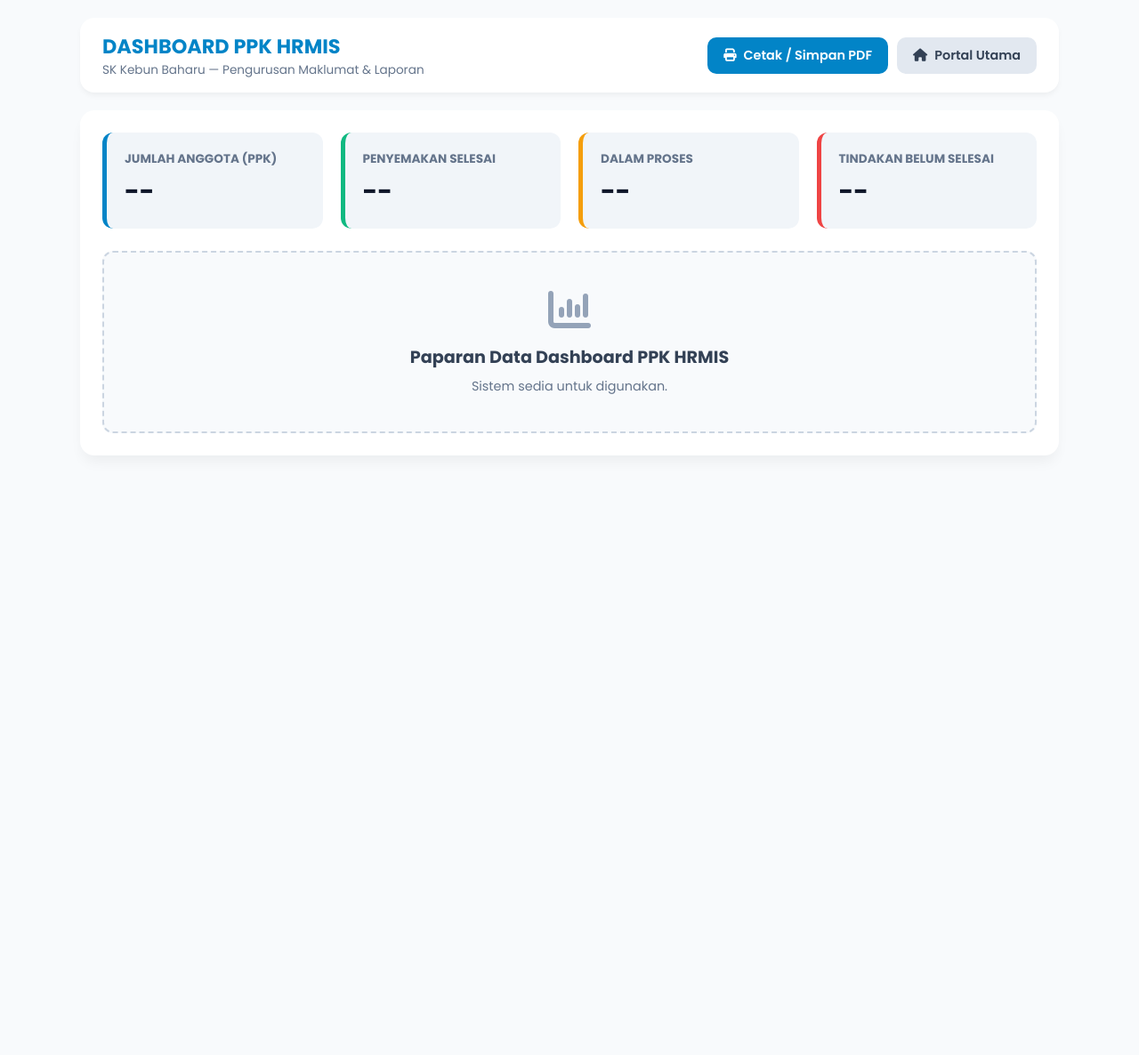
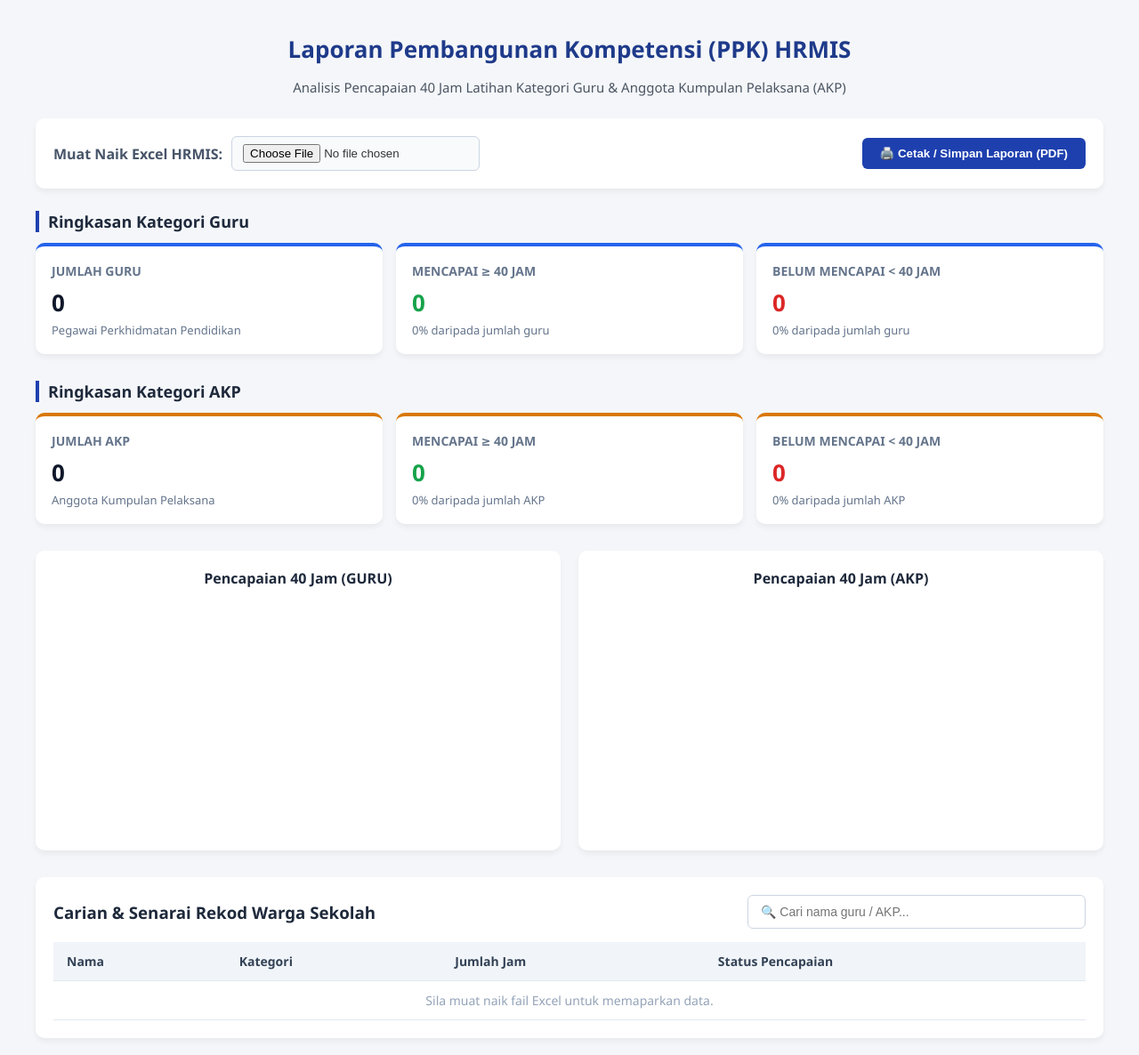
Before and after one commit to ELLY-SUHAILEE/PPK-HRMIS-SK-KEBUN-BAHARU, a plain HTML site: page index.html in a window 1280 px wide. Shown: the whole page at 89% size. Before the commit the page ends 800 px from the top, so only its background shows below. Drawn offline with nearby package versions, Linux system fonts and the light colour scheme.

Commit message:
Update index.html

```diff
--- a/index.html
+++ b/index.html
@@ -3,138 +3,270 @@
 <head>
     <meta charset="UTF-8">
     <meta name="viewport" content="width=device-width, initial-scale=1.0">
-    <title>Dashboard PPK HRMIS - SK Kebun Baharu</title>
-    <!-- Google Fonts & FontAwesome Icons -->
-    <link href="https://fonts.googleapis.com/css2?family=Poppins:wght@400;600;700&display=swap" rel="stylesheet">
-    <link rel="stylesheet" href="https://cdnjs.cloudflare.com/ajax/libs/font-awesome/6.4.0/css/all.min.css">
+    <title>Dashboard PPK HRMIS - Guru & AKP</title>
+
+    <!-- Chart.js & SheetJS CDN -->
+    <script src="https://cdn.jsdelivr.net/npm/chart.js"></script>
+    <script src="https://cdn.jsdelivr.net/npm/xlsx@0.18.5/dist/xlsx.full.min.js"></script>
 
     <style>
-        * { margin: 0; padding: 0; box-sizing: border-box; font-family: 'Poppins', sans-serif; }
-        body { background-color: #f8fafc; color: #1e293b; padding: 20px; }
+        body {
+            font-family: 'Segoe UI', Tahoma, Geneva, Verdana, sans-serif;
+            background-color: #f4f6f9;
+            margin: 0;
+            padding: 20px;
+            color: #333;
+        }
+        .container { max-width: 1200px; margin: 0 auto; }
 
-        .header-bar {
-            max-width: 1100px;
-            margin: 0 auto 20px;
+        .header-title {
+            text-align: center;
+            color: #1e3a8a;
+            margin-bottom: 5px;
+            font-size: 26px;
+        }
+        .header-subtitle {
+            text-align: center;
+            color: #4b5563;
+            margin-bottom: 25px;
+            font-size: 15px;
+        }
+
+        /* Action & Upload Section */
+        .action-card {
+            background: white;
+            padding: 20px;
+            border-radius: 10px;
+            box-shadow: 0 4px 6px rgba(0,0,0,0.05);
             display: flex;
             justify-content: space-between;
             align-items: center;
-            background: #ffffff;
-            padding: 15px 25px;
-            border-radius: 16px;
-            box-shadow: 0 4px 6px -1px rgba(0,0,0,0.05);
+            flex-wrap: wrap;
+            gap: 15px;
+            margin-bottom: 25px;
+        }
+        .file-input-wrapper {
+            display: flex;
+            align-items: center;
+            gap: 10px;
+        }
+        input[type="file"] {
+            padding: 8px 12px;
+            border: 1px solid #cbd5e1;
+            border-radius: 6px;
+            background: #f8fafc;
+        }
+        .btn-print {
+            background-color: #1e40af;
+            color: white;
+            border: none;
+            padding: 10px 20px;
+            border-radius: 6px;
+            font-weight: bold;
+            cursor: pointer;
+            display: flex;
+            align-items: center;
+            gap: 8px;
+            transition: background 0.2s;
+        }
+        .btn-print:hover { background-color: #1e3a8a; }
+
+        /* KPI Section */
+        .kpi-section-title {
+            font-size: 18px;
+            font-weight: bold;
+            color: #1e293b;
+            margin-bottom: 12px;
+            border-left: 4px solid #1e40af;
+            padding-left: 10px;
+        }
+        .kpi-grid {
+            display: grid;
+            grid-template-columns: repeat(auto-fit, minmax(240px, 1fr));
+            gap: 15px;
+            margin-bottom: 30px;
+        }
+        .card {
+            background: white;
+            padding: 18px;
+            border-radius: 10px;
+            box-shadow: 0 4px 6px rgba(0,0,0,0.05);
+            border-top: 4px solid #94a3b8;
+        }
+        .card.guru { border-top-color: #2563eb; }
+        .card.akp { border-top-color: #d97706; }
+        .card h4 { margin: 0 0 8px 0; color: #64748b; font-size: 14px; text-transform: uppercase; }
+        .card .big-num { font-size: 26px; font-weight: bold; color: #0f172a; margin-bottom: 4px; }
+        .card .sub-text { font-size: 13px; color: #64748b; }
+        .text-green { color: #16a34a !important; }
+        .text-red { color: #dc2626 !important; }
+
+        /* Charts Section */
+        .charts-grid {
+            display: grid;
+            grid-template-columns: 1fr 1fr;
+            gap: 20px;
+            margin-bottom: 30px;
+        }
+        .chart-box {
+            background: white;
+            padding: 20px;
+            border-radius: 10px;
+            box-shadow: 0 4px 6px rgba(0,0,0,0.05);
+            text-align: center;
+        }
+        .chart-box h3 { margin-top: 0; color: #1e293b; font-size: 16px; margin-bottom: 15px; }
+        .chart-container { position: relative; height: 260px; width: 100%; display: flex; justify-content: center; }
+
+        /* Search & Table Section */
+        .search-box-card {
+            background: white;
+            padding: 20px;
+            border-radius: 10px;
+            box-shadow: 0 4px 6px rgba(0,0,0,0.05);
+            margin-bottom: 30px;
+        }
+        .search-header {
+            display: flex;
+            justify-content: space-between;
+            align-items: center;
+            margin-bottom: 15px;
+            flex-wrap: wrap;
+            gap: 10px;
+        }
+        .search-input {
+            width: 100%;
+            max-width: 350px;
+            padding: 10px 14px;
+            border: 1px solid #cbd5e1;
+            border-radius: 6px;
+            font-size: 14px;
+        }
+        .table-wrapper { overflow-x: auto; max-height: 400px; }
+        table { width: 100%; border-collapse: collapse; font-size: 14px; }
+        th, td { padding: 12px 15px; text-align: left; border-bottom: 1px solid #e2e8f0; }
+        th { background-color: #f1f5f9; color: #334155; font-weight: 600; position: sticky; top: 0; }
+        tr:hover { background-color: #f8fafc; }
+
+        .badge { padding: 4px 10px; border-radius: 12px; font-size: 12px; font-weight: bold; display: inline-block; }
+        .badge-guru { background-color: #e0e7ff; color: #3730a3; }
+        .badge-akp { background-color: #fef3c7; color: #92400e; }
+        .badge-success { background-color: #dcfce7; color: #166534; }
+        .badge-danger { background-color: #fee2e2; color: #991b1b; }
+
+        /* Styling Khas Untuk Cetakan */
+        @media print {
+            body { background: white; padding: 0; }
+            .action-card, .search-input { display: none !important; }
+            .chart-box, .card, .search-box-card { border: 1px solid #ccc; box-shadow: none; page-break-inside: avoid; }
+            .table-wrapper { max-height: none; overflow: visible; }
+            th { background-color: #ddd !important; color: black !important; }
         }
 
-        .header-title h1 { font-size: 1.4rem; color: #0284c7; }
-        .header-title p { font-size: 0.85rem; color: #64748b; }
-
-        .btn-group { display: flex; gap: 10px; }
-
-        .btn-action {
-            display: inline-flex;
-            align-items: center;
-            gap: 8px;
-            padding: 10px 18px;
-            border-radius: 10px;
-            border: none;
-            font-weight: 600;
-            font-size: 0.9rem;
-            cursor: pointer;
-            text-decoration: none;
-            transition: all 0.2s;
-        }
-
-        .btn-print { background-color: #0284c7; color: white; }
-        .btn-print:hover { background-color: #0369a1; }
-
-        .btn-back { background-color: #e2e8f0; color: #334155; }
-        .btn-back:hover { background-color: #cbd5e1; }
-
-        /* Dashboard Container */
-        .dashboard-card {
-            max-width: 1100px;
-            margin: 0 auto;
-            background: #ffffff;
-            border-radius: 16px;
-            padding: 25px;
-            box-shadow: 0 10px 15px -3px rgba(0,0,0,0.05);
-        }
-
-        .stats-grid {
-            display: grid;
-            grid-template-columns: repeat(auto-fit, minmax(220px, 1fr));
-            gap: 20px;
-            margin-bottom: 25px;
-        }
-
-        .stat-box {
-            background: #f1f5f9;
-            padding: 20px;
-            border-radius: 12px;
-            border-left: 5px solid #0284c7;
-        }
-
-        .stat-box h3 { font-size: 0.85rem; color: #64748b; text-transform: uppercase; }
-        .stat-box .number { font-size: 1.8rem; font-weight: 700; color: #0f172a; margin-top: 5px; }
-
-        /* Sembunyikan butang ketika cetak */
-        @media print {
-            .header-bar, .btn-group { display: none !important; }
-            body { background: white; padding: 0; }
-            .dashboard-card { box-shadow: none; padding: 0; }
+        @media (max-width: 768px) {
+            .charts-grid { grid-template-columns: 1fr; }
         }
     </style>
 </head>
 <body>
 
-    <!-- BAR ATAS: HEADER & BUTANG KAWALAN -->
-    <div class="header-bar">
-        <div class="header-title">
-            <h1>DASHBOARD PPK HRMIS</h1>
-            <p>SK Kebun Baharu — Pengurusan Maklumat & Laporan</p>
+<div class="container">
+    <h1 class="header-title">Laporan Pembangunan Kompetensi (PPK) HRMIS</h1>
+    <p class="header-subtitle">Analisis Pencapaian 40 Jam Latihan Kategori Guru & Anggota Kumpulan Pelaksana (AKP)</p>
+
+    <!-- Muat Naik & Butang Cetak -->
+    <div class="action-card">
+        <div class="file-input-wrapper">
+            <label for="excelFile" style="font-weight: 600; color: #475569;">Muat Naik Excel HRMIS:</label>
+            <input type="file" id="excelFile" accept=".xlsx, .xls" />
         </div>
-        <div class="btn-group">
-            <!-- Butang Cetak Manual -->
-            <button class="btn-action btn-print" onclick="window.print()">
-                <i class="fa-solid fa-print"></i> Cetak / Simpan PDF
-            </button>
-            <!-- Butang Kembali ke Portal Utama -->
-            <a href="https://elly-suhailee.github.io/portal/" class="btn-action btn-back">
-                <i class="fa-solid fa-house"></i> Portal Utama
-            </a>
+        <button class="btn-print" onclick="window.print()">
+            🖨️ Cetak / Simpan Laporan (PDF)
+        </button>
+    </div>
+
+    <!-- Ringkasan GURU -->
+    <div class="kpi-section-title">Ringkasan Kategori Guru</div>
+    <div class="kpi-grid">
+        <div class="card guru">
+            <h4>Jumlah Guru</h4>
+            <div class="big-num" id="guruTotal">0</div>
+            <div class="sub-text">Pegawai Perkhidmatan Pendidikan</div>
+        </div>
+        <div class="card guru">
+            <h4>Mencapai ≥ 40 Jam</h4>
+            <div class="big-num text-green" id="guruAchieved">0</div>
+            <div class="sub-text" id="guruAchievedPct">0% daripada jumlah guru</div>
+        </div>
+        <div class="card guru">
+            <h4>Belum Mencapai < 40 Jam</h4>
+            <div class="big-num text-red" id="guruNotAchieved">0</div>
+            <div class="sub-text" id="guruNotAchievedPct">0% daripada jumlah guru</div>
         </div>
     </div>
 
-    <!-- KANDUNGAN UTAMA DASHBOARD -->
-    <div class="dashboard-card">
+    <!-- Ringkasan AKP -->
+    <div class="kpi-section-title">Ringkasan Kategori AKP</div>
+    <div class="kpi-grid">
+        <div class="card akp">
+            <h4>Jumlah AKP</h4>
+            <div class="big-num" id="akpTotal">0</div>
+            <div class="sub-text">Anggota Kumpulan Pelaksana</div>
+        </div>
+        <div class="card akp">
+            <h4>Mencapai ≥ 40 Jam</h4>
+            <div class="big-num text-green" id="akpAchieved">0</div>
+            <div class="sub-text" id="akpAchievedPct">0% daripada jumlah AKP</div>
+        </div>
+        <div class="card akp">
+            <h4>Belum Mencapai < 40 Jam</h4>
+            <div class="big-num text-red" id="akpNotAchieved">0</div>
+            <div class="sub-text" id="akpNotAchievedPct">0% daripada jumlah AKP</div>
+        </div>
+    </div>
 
-        <!-- RINGKASAN REKOD -->
-        <div class="stats-grid">
-            <div class="stat-box" style="border-color: #0284c7;">
-                <h3>Jumlah Anggota (PPK)</h3>
-                <div class="number">--</div>
-            </div>
-            <div class="stat-box" style="border-color: #10b981;">
-                <h3>Penyemakan Selesai</h3>
-                <div class="number">--</div>
-            </div>
-            <div class="stat-box" style="border-color: #f59e0b;">
-                <h3>Dalam Proses</h3>
-                <div class="number">--</div>
-            </div>
-            <div class="stat-box" style="border-color: #ef4444;">
-                <h3>Tindakan Belum Selesai</h3>
-                <div class="number">--</div>
+    <!-- Carta Pai -->
+    <div class="charts-grid">
+        <div class="chart-box">
+            <h3>Pencapaian 40 Jam (GURU)</h3>
+            <div class="chart-container">
+                <canvas id="guruChart"></canvas>
             </div>
         </div>
-
-        <!-- RUANGAN PAPARAN DATA / EMBED LOOKER STUDIO -->
-        <div style="text-align: center; padding: 40px 20px; background: #f8fafc; border: 2px dashed #cbd5e1; border-radius: 12px;">
-            <i class="fa-solid fa-chart-column" style="font-size: 3rem; color: #94a3b8; margin-bottom: 15px;"></i>
-            <h2 style="font-size: 1.2rem; color: #334155; margin-bottom: 8px;">Paparan Data Dashboard PPK HRMIS</h2>
-            <p style="color: #64748b; font-size: 0.9rem;">Sistem sedia untuk digunakan.</p>
+        <div class="chart-box">
+            <h3>Pencapaian 40 Jam (AKP)</h3>
+            <div class="chart-container">
+                <canvas id="akpChart"></canvas>
+            </div>
         </div>
-
     </div>
 
+    <!-- Carian & Jadual Rekod -->
+    <div class="search-box-card">
+        <div class="search-header">
+            <h3 style="margin: 0; color: #1e293b;">Carian & Senarai Rekod Warga Sekolah</h3>
+            <input type="text" id="searchInput" class="search-input" placeholder="🔍 Cari nama guru / AKP..." onkeyup="filterTable()">
+        </div>
+        <div class="table-wrapper">
+            <table id="staffTable">
+                <thead>
+                    <tr>
+                        <th>Nama</th>
+                        <th>Kategori</th>
+                        <th>Jumlah Jam</th>
+                        <th>Status Pencapaian</th>
+                    </tr>
+                </thead>
+                <tbody id="tableBody">
+                    <tr>
+                        <td colspan="4" style="text-align:center; color: #94a3b8;">Sila muat naik fail Excel untuk memaparkan data.</td>
+                    </tr>
+                </tbody>
+            </table>
+        </div>
+    </div>
+</div>
+
+<script src="script.js"></script>
 </body>
 </html>
```
